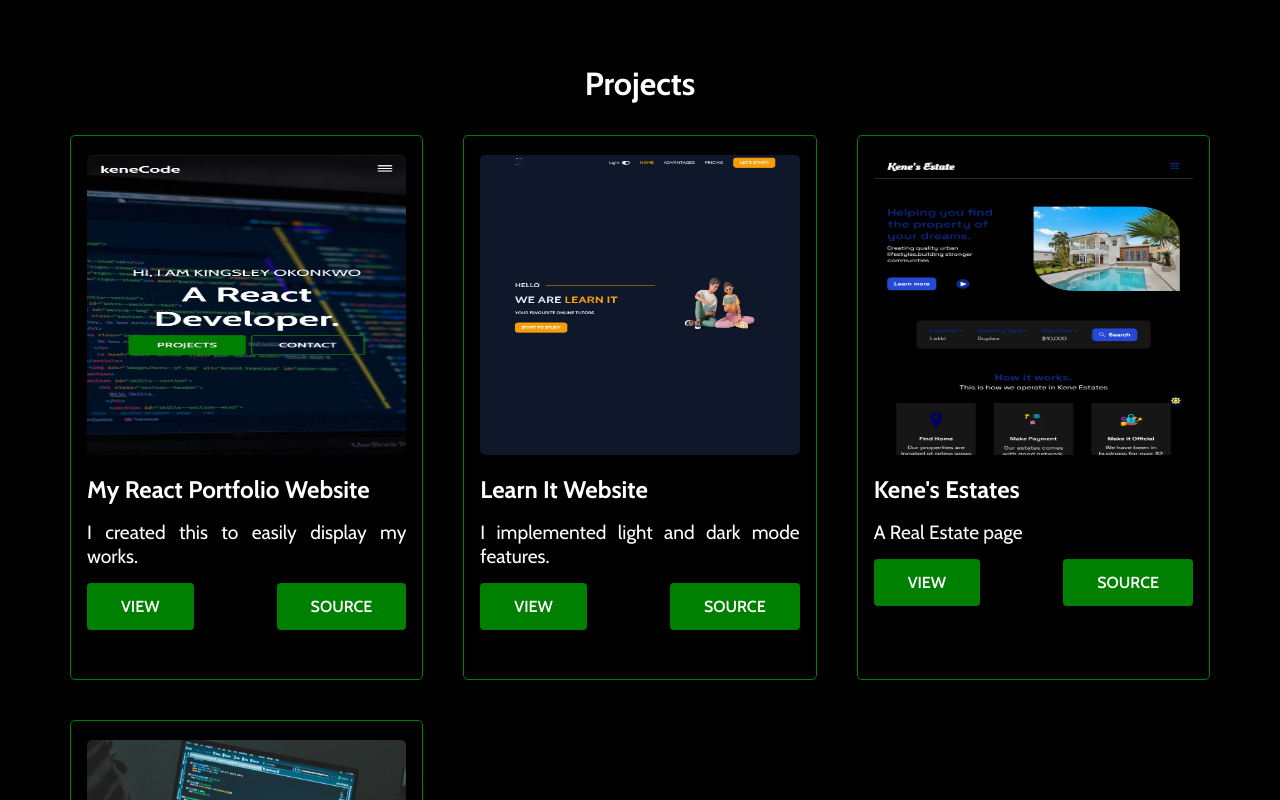
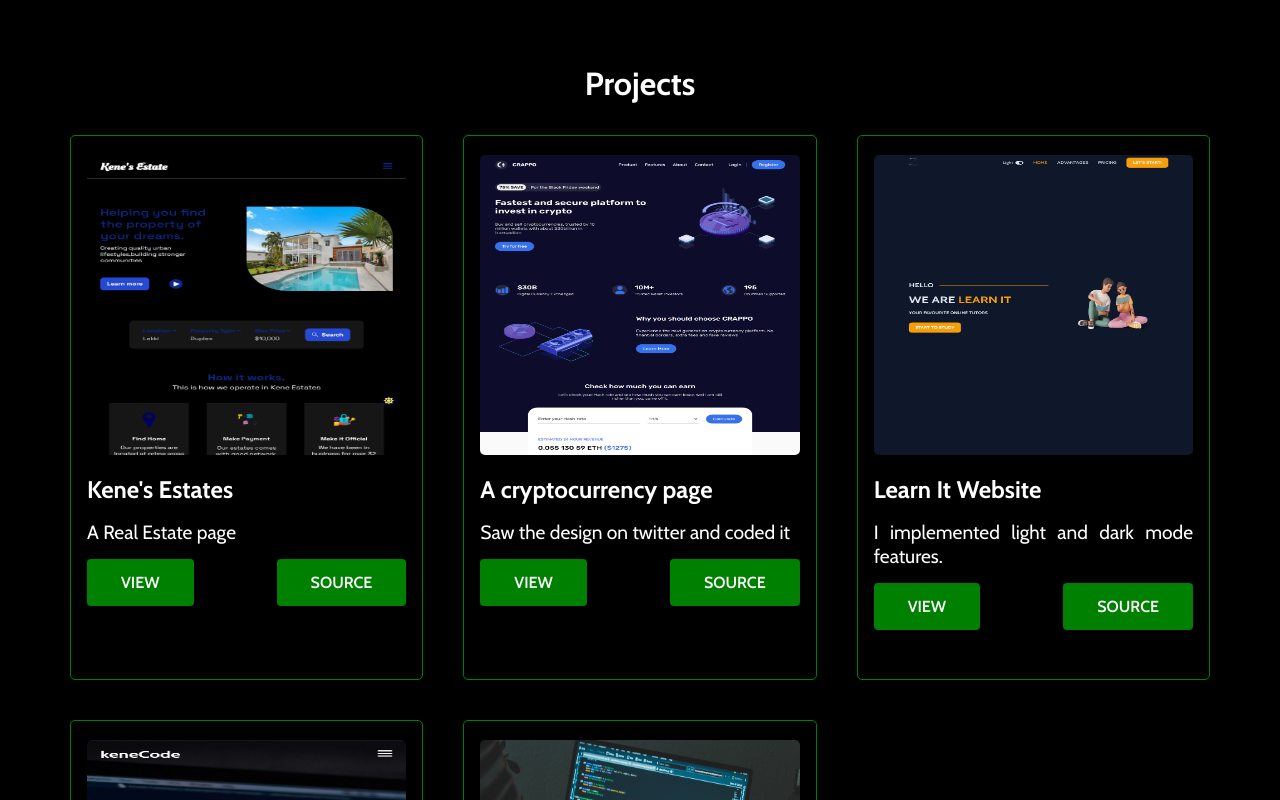
Before and after one commit to kingsleyokonkwo/my-portfolio, a React (Create React App) app: page / in a window 1280 px wide. Shown: the part 800-1600 px from the top of the page. Built offline with nearby package versions, Linux system fonts and the light colour scheme.

Commit message:
modified

```diff
--- a/package.json
+++ b/package.json
@@ -7,6 +7,7 @@
     "@testing-library/jest-dom": "^5.16.4",
     "@testing-library/react": "^13.3.0",
     "@testing-library/user-event": "^13.5.0",
+    "aos": "^2.3.4",
     "emailjs-com": "^3.2.0",
     "react": "^18.2.0",
     "react-dom": "^18.2.0",
--- a/src/components/AboutContent.js
+++ b/src/components/AboutContent.js
@@ -3,20 +3,26 @@ import "./AboutContent.css"
 import { Link } from "react-router-dom"
 import Kene from "../images/kene.jpeg"
 import KeneBack from "../images/bg-dark.jpg"
+import Aos from "aos"
+import "aos/dist/aos.css"
+import { useEffect } from "react"
 
 export default function AboutContent() {
+    useEffect(() => {
+        Aos.init({duration: 2000})
+    }, [])
     return(
         <div className="about">
             <div className="about--left">
-                <h1>Who Am I?</h1>
-                <p>
+                <h1 data-aos="zoom-in">Who Am I?</h1>
+                <p data-aos="zoom-up-in">
                     I am Okonkwo Kenechukwu Kingsley, I am an easy going web developer. Sometimes I enjoy what I do, sometimes
                     I don't but I get it done in both times, lol.
                 </p>
-                <p>
+                <p data-aos="zoom-up-in">
                     With my good command in HTML, CSS and JavaScript, I create responsive websites for my clients.
                 </p>
-                <p>
+                <p data-aos="zoom-up-in">
                     I decided to learn React so as to do my work more efficiently.
                 </p>
                 <Link to="/contact">
@@ -25,7 +31,7 @@ export default function AboutContent() {
             </div>
 
             <div className="about--right">
-                <div className="img--container">
+                <div className="img--container" data-aos="zoom-in">
                     <div className="img--stack top">
                         <img src={Kene} className="img" alt="Kene"/>
                     </div>
--- a/src/components/Footer.js
+++ b/src/components/Footer.js
@@ -12,7 +12,7 @@ export default function Footer() {
                         style={{ color: "green", marginRight: "2rem"}} />
 
                         <div>
-                            <p>Enugu, Enugu State</p>
+                            <p>Lagos State</p>
                             <p>Nigeria</p>
                         </div>
                     </div>
--- a/src/components/Hero.js
+++ b/src/components/Hero.js
@@ -2,8 +2,14 @@ import React from "react"
 import "./Hero.css"
 import heroImg from "../images/bg-dark.jpg"
 import { Link } from "react-router-dom"
+import Aos from "aos"
+import "aos/dist/aos.css"
+import { useEffect } from "react"
 
 export default function Hero() {
+    useEffect(() => {
+        Aos.init({duration: 2000})
+    }, [])
     return(
         <div className="hero">
             <div className="mask">
@@ -12,8 +18,8 @@ export default function Hero() {
             </div>
 
             <div className="hero--content">
-                <p>HI, I AM KINGSLEY OKONKWO</p>
-                <h1>A React Developer.</h1>
+                <p data-aos="zoom-in">HI, I AM KINGSLEY OKONKWO</p>
+                <h1 data-aos="zoom-up-in">A React Developer.</h1>
 
                 <div>
                     <Link to="/project" className="btn">
--- a/src/components/ProjectCard.js
+++ b/src/components/ProjectCard.js
@@ -1,9 +1,15 @@
 import React from "react"
 import "./ProjectCard.css"
+import Aos from "aos"
+import "aos/dist/aos.css"
+import { useEffect } from "react"
 
 export default function ProjectCard(props) {
+    useEffect(() => {
+        Aos.init({duration: 3000})
+    }, [])
     return(
-                <div className="project--card">
+                <div className="project--card" data-aos="zoom-in">
                     <a href={props.view} >
                         <img src={props.imgsrc} alt="display of my work" />
                     </a>
--- a/src/components/ProjectHero.js
+++ b/src/components/ProjectHero.js
@@ -1,12 +1,18 @@
 import React from "react";
 import "./ProjectHero.css"
+import Aos from "aos"
+import "aos/dist/aos.css"
+import { useEffect } from "react"
 
 export default function ProjectHero(props) {
+    useEffect(() => {
+        Aos.init({duration: 2000})
+    }, [])
     return(
         <div className="hero--img">
             <div className="heading">
                 <h1>{props.heading}</h1>
-                <p>{props.text}</p>
+                <p data-aos="zoom-in-up">{props.text}</p>
             </div>
         </div>
     )
--- a/src/components/WorkCardData.js
+++ b/src/components/WorkCardData.js
@@ -2,14 +2,23 @@ import portfolio from "../images/Portfolio-img.jpg"
 import pro2 from "../images/Loading.jpg"
 import Learnit from "../images/Landing-page.png"
 import estate from "../images/Estates.png"
+import crypto from "../images/crypto.png"
 
 const ProjectCardData = [
     {
-        imgsrc: portfolio,
-        title: "My React Portfolio Website",
-        text: "I created this to easily display my works.",
-        view: "https://kingsleyokonkwo.github.io/my-portfolio/",
-        source: "https://github.com/kingsleyokonkwo/my-portfolio"
+        imgsrc: estate,
+        title: "Kene's Estates",
+        text: "A Real Estate page",
+        view: "https://kingsleyokonkwo.github.io/kene-s-estates/",
+        source: "https://github.com/kingsleyokonkwo/Learn-It-web"
+    },
+
+    {
+        imgsrc: crypto,
+        title: "A cryptocurrency page",
+        text: "Saw the design on twitter and coded it",
+        view: "https://kingsleyokonkwo.github.io/Crypto-currency/",
+        source: "https://github.com/kingsleyokonkwo/Crypto-currency"
     },
 
     {
@@ -21,11 +30,11 @@ const ProjectCardData = [
     },
 
     {
-        imgsrc: estate,
-        title: "Kene's Estates",
-        text: "A Real Estate page",
-        view: "https://kingsleyokonkwo.github.io/kene-s-estates/",
-        source: "https://github.com/kingsleyokonkwo/Learn-It-web"
+        imgsrc: portfolio,
+        title: "My React Portfolio Website",
+        text: "I created this to easily display my works.",
+        view: "https://kingsleyokonkwo.github.io/my-portfolio/",
+        source: "https://github.com/kingsleyokonkwo/my-portfolio"
     },
 
     {
```
Also changed, not shown: src/images/crypto.png (added), 1 other file (tests, documents, lock files or other folders).
